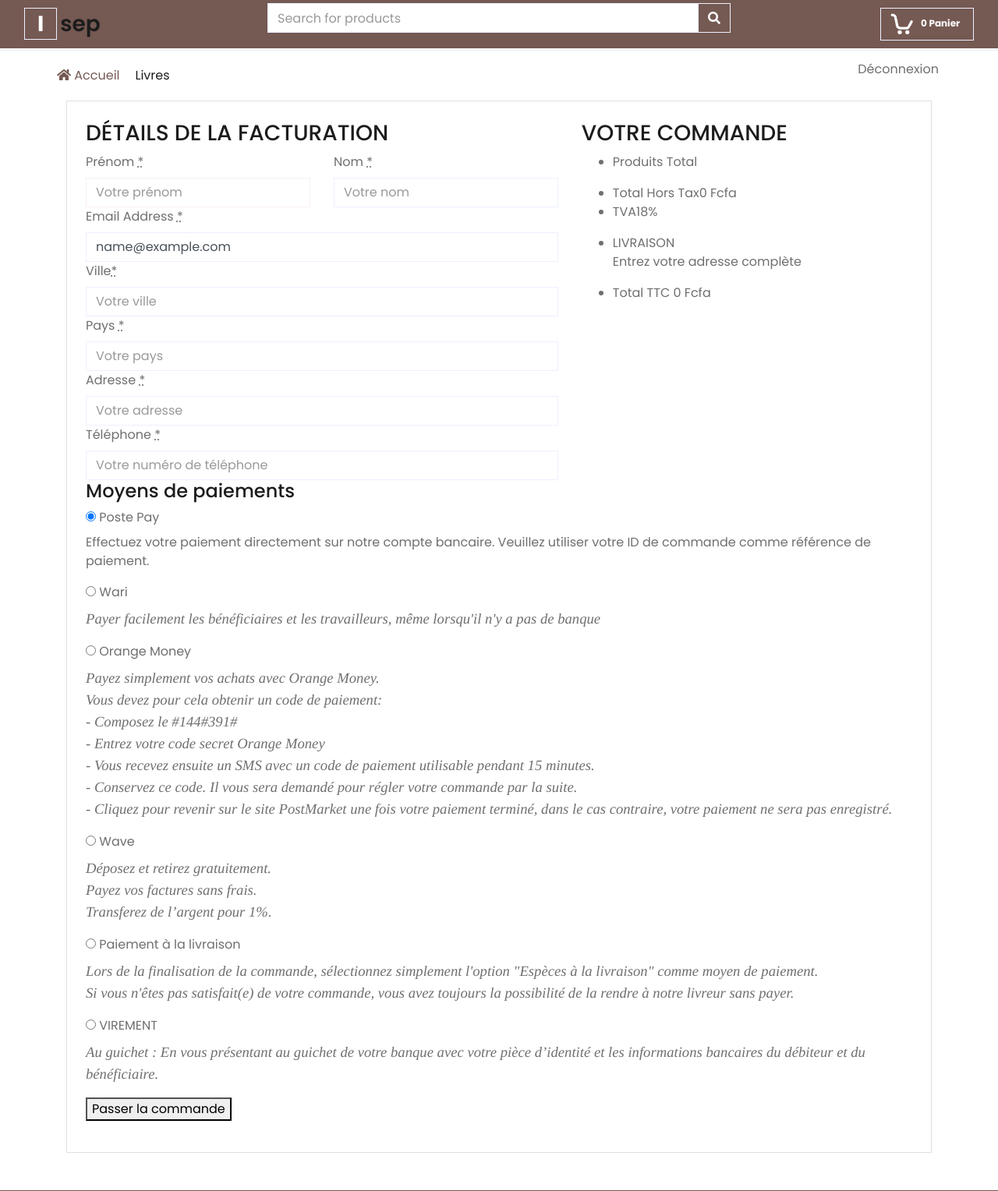
After one commit to BoubacarCISSOKO/newhelp, a Laravel app: page /commande in a window 1280 px wide. The commit adds this page. Shown: the top 1528 px of the page at 78% size. Run offline with Laravel 8, Linux system fonts and the light colour scheme; a user stored in the database is signed in; tables that the repository leaves empty hold one stand-in row (values such as "Sample post"); some libraries are stand-ins or nearby versions.

Commit message:
notification par email et tableau de bord client

```diff
--- a/app/Http/Controllers/Auth/LoginController.php
+++ b/app/Http/Controllers/Auth/LoginController.php
@@ -26,7 +26,7 @@ class LoginController extends Controller
      *
      * @var string
      */
-    protected $redirectTo = RouteServiceProvider::HOME;
+    protected $redirectTo = '/';
 
     /**
      * Create a new controller instance.
--- a/app/Http/Controllers/Auth/RegisterController.php
+++ b/app/Http/Controllers/Auth/RegisterController.php
@@ -29,7 +29,7 @@ class RegisterController extends Controller
      *
      * @var string
      */
-    protected $redirectTo = RouteServiceProvider::HOME;
+    protected $redirectTo = '/';
 
     /**
      * Create a new controller instance.
--- /dev/null
+++ b/app/Http/Controllers/ClientController.php
@@ -0,0 +1,33 @@
+<?php
+
+namespace App\Http\Controllers;
+
+use Illuminate\Http\Request;
+use App\Models\Order;
+use App\Models\Article;
+class ClientController extends Controller
+{
+    //
+    public function index(Request $request)
+    {
+        //
+
+        $orders = $request->user()->orders()->get();
+
+        return view('client.index',compact('orders'), ['user' => $request->user()]);
+    }
+
+    public function update(Request $request)
+    {
+        $user = $request->user();
+        $request->validate([
+            'prenom' => 'required|string|max:255',
+            'nom' => 'required|string|max:255',
+            'email' => 'required|string|max:255|unique:users,email,' . $user->id,
+        ]);
+        $user->update($request->all());
+        return back()->with('info', 'Profil bien modifié');
+    }
+
+
+}
--- /dev/null
+++ b/app/Http/Controllers/OrdersController.php
@@ -0,0 +1,80 @@
+<?php
+
+namespace App\Http\Controllers;
+
+use Illuminate\Http\Request;
+
+use App\Models\Article;
+use App\Models\User;
+use App\Models\Order;
+use Cart;
+use Illuminate\Support\Facades\Hash;
+use Illuminate\Support\Str;
+
+use Notification;
+use App\Notifications\InformationCommande;
+
+class OrdersController extends Controller
+{
+    //
+    public function index()
+    {
+        $products = Article::all();
+        $cartCollection = \Cart::getContent();
+        return view('commande.index', compact('products','cartCollection'));
+    }
+
+    public function store(Request $request)
+    {
+        //
+        $orders = new Order;
+
+        $orders->order_number = 'Commande IsepShop-'.strtoupper(uniqid());
+        $orders->user_id = auth()->user()->id;
+        $orders->grand_total = Cart::getTotal();
+        $orders->item_count = Cart::getTotalQuantity();
+        $orders->payment_status = 0;
+        $orders->payment_method = $request->input('payment_method');
+        $orders->prenom = $request->prenom;
+        $orders->nom = $request->nom;
+        $orders->address = $request->address;
+        $orders->city = $request->city;
+        $orders->country = $request->country;
+        $orders->phone = $request->phone;
+        $orders->status = $request->status;
+
+        if ($request->payment_method=="PostePay") {
+            $orders->status = "processing";
+
+        }elseif ($request->payment_method=="Virement") {
+            $orders->status = "processing";
+
+        }else {
+            $orders->status = "pending";
+        }
+        $orders->save();
+        Cart::clear();
+        Cart::session($request->user())->clear();
+        $user =auth()->user();
+
+        $details = [
+            'greeting' => 'Bonjour ' .auth()->user()->nom. ' '.auth()->user()->prenom,
+            'order_id' => 'votre commande de référence: '.$orders->order_number,
+            'body' => 'Elle a été bien passée',
+            'thanks' => 'Merci davantage!',
+            'actionText' => 'Catalogue ',
+            'actionURL' => url('/')
+        ];
+
+        Notification::send($user, new InformationCommande($details));
+
+        return redirect()->route('commande.confirmation')->with('info', 'Commande bien enrégistrée !');
+    }
+
+    public function confirmation(Request $request)
+    {
+        $products = Article::all();
+        $cartCollection = \Cart::getContent();
+       return view('commande.confirmation', compact('products','cartCollection'));
+    }
+}
--- a/app/Models/User.php
+++ b/app/Models/User.php
@@ -23,6 +23,11 @@ class User extends Authenticatable
         'password',
     ];
 
+
+    public function orders()
+    {
+        return $this->hasMany(Order::class);
+    }
     /**
      * The attributes that should be hidden for serialization.
      *
--- a/resources/views/cart.blade.php
+++ b/resources/views/cart.blade.php
@@ -131,7 +131,7 @@
                             Total: {{ Cart::getTotal() }} fcfa
                             </div>
                             <div class="col-lg-3">
-                                <a href="" class="btn btn-primary">Commander</a>
+                                <a href="{{ route('commande.index') }}" class="btn btn-primary">Commander</a>
                             </div>
                        </div>
                     </div>
--- /dev/null
+++ b/resources/views/commande/index.blade.php
@@ -0,0 +1,191 @@
+@extends('incs.navslider')
+
+@section('content')
+
+
+<div class="checkout-main-area pt-20 pb-120">
+    <div class="container">
+        <div class="checkout-wrap pt-30 card p-4">
+            <form action="{{ route('commande.store') }}" method="POST" enctype="multipart/form-data">
+                    @csrf
+                <div class="row">
+                    <div class="col-lg-7">
+                        <div class="billing-info-wrap mr-50">
+                            <h3>DÉTAILS DE LA FACTURATION</h3>
+
+                                <div class="row">
+                                    <div class="col-lg-6 col-md-6">
+                                        <div class="billing-info mb-20">
+                                            <label>Prénom <abbr class="required" title="required">*</abbr></label>
+                                            <input id="prenom" type="text" class="form-control @error('prenom') is-invalid @enderror" name="prenom" value="{{ old('prenom') }}" placeholder="Votre prénom" required autocomplete="prenom" autofocus>
+                                        </div>
+                                    </div>
+                                    <div class="col-lg-6 col-md-6">
+                                        <div class="billing-info mb-20">
+                                            <label>Nom <abbr class="required" title="required">*</abbr></label>
+                                            <input id="nom" type="text" class="form-control @error('nom') is-invalid @enderror" name="nom" value="{{ old('nom') }}" placeholder="Votre nom" required autocomplete="nom" autofocus>
+                                        </div>
+                                    </div>
+                                    <div class="col-lg-12 col-md-12">
+                                        <div class="billing-info mb-20">
+                                            @if (Route::has('login'))
+                                                @auth
+                                                <label>Email Address <abbr class="required" title="required">*</abbr></label>
+                                                <input id="email" type="email" class="form-control @error('email') is-invalid @enderror" name="email" value="{{ auth()->user()->email }}" placeholder="Votre adresse E-mail" required autocomplete="email">
+                                                @else
+                                                <label>Email Address <abbr class="required" title="required">*</abbr></label>
+                                                <input id="email" type="email" class="form-control @error('email') is-invalid @enderror" name="email" value="{{ old('email') }}" placeholder="Votre adresse E-mail" required autocomplete="email">
+                                                @endauth
+                                            @endif
+                                        </div>
+                                    </div>
+                                    <div class="col-lg-12">
+                                        <div class="billing-info mb-20">
+                                            <label>Ville<abbr class="required" title="required">*</abbr></label>
+                                            <input id="city" type="text" class="form-control @error('city') is-invalid @enderror" name="city" value="{{ old('city') }}" placeholder="Votre ville" required autocomplete="city" autofocus>
+                                        </div>
+                                    </div>
+                                    <div class="col-lg-12">
+                                        <div class="billing-info mb-20">
+                                            <label>Pays <abbr class="required" title="required">*</abbr></label>
+                                            <input id="country" type="text" class="form-control @error('country') is-invalid @enderror" name="country" value="{{ old('country') }}" placeholder="Votre pays" required autocomplete="country" autofocus>
+                                        </div>
+                                    </div>
+                                    <div class="col-lg-12">
+                                        <div class="billing-info mb-20">
+                                            <label>Adresse <abbr class="required" title="required">*</abbr></label>
+                                            <input id="address" type="text" class="form-control @error('address') is-invalid @enderror" name="address" value="{{ old('address') }}" placeholder="Votre adresse" required autocomplete="address" autofocus>
+                                        </div>
+                                    </div>
+                                    <div class="col-lg-12">
+                                        <div class="billing-info mb-20">
+                                            <label>Téléphone <abbr class="required" title="required">*</abbr></label>
+                                            <input id="phone" type="text" class="form-control @error('phone') is-invalid @enderror" name="phone" value="{{ old('phone') }}" placeholder="Votre numéro de téléphone" required autocomplete="phone" autofocus>
+                                        </div>
+                                    </div>
+                                </div>
+                        </div>
+                    </div>
+                    <div class="col-lg-5">
+                        <div class="your-order-area">
+                            <h3>VOTRE COMMANDE</h3>
+                            <div class="your-order-wrap gray-bg-4">
+                                <div class="your-order-info-wrap">
+                                    <div class="your-order-info">
+                                        <ul>
+                                            <li>Produits <span>Total</span></li>
+                                        </ul>
+                                    </div>
+                                    <div class="your-order-middle">
+                                        @foreach($cartCollection as $item)
+                                        <ul>
+                                            <li>{{ $item['name'] }} ({{ $item->quantity }} @if($item->quantity > 1) exemplaires) @else exemplaire) @endif
+                                                <span> {{number_format(\Cart::get($item->id)->getPriceSum()) }} Fcfa <br>
+                                                    {{--<b>With Discount: </b>{{ \Cart::get($item->id)->getPriceSumWithConditions() }} Fcfa--}} </span>
+                                            </li>
+
+                                        </ul>
+                                        @endforeach
+                                    </div>
+                                    <div class="your-order-info order-subtotal">
+                                        <ul>
+                                            <li>Total Hors Tax<span>{{number_format(\Cart::getTotal()) }} Fcfa  </span></li>
+                                            <li>TVA<span>18%</span></li>
+                                        </ul>
+                                    </div>
+                                    <div class="your-order-info order-shipping">
+                                        <ul>
+                                            <li>LIVRAISON <p>Entrez votre adresse complète </p>
+                                            </li>
+                                        </ul>
+                                    </div>
+                                    <div class="your-order-info order-total">
+                                        <ul>
+                                            <li>Total TTC <span>{{number_format(\Cart::getTotal()) }} Fcfa </span></li>
+                                        </ul>
+                                    </div>
+
+                                </div>
+                            </div>
+
+                        </div>
+                    </div>
+                </div>
+                <div class="row">
+                    <div class="col-lg-12">
+                        <div class="payment-method">
+                            <h4 class="grand-totall-title">Moyens de paiements</span></h4>
+
+
+                            <div class="pay-top sin-payment">
+                                <input id="payment_method_1" class="input-radio" type="radio" value="PostePay" checked="checked" name="payment_method">
+                                <label for="payment_method_1"> Poste Pay </label>
+                                <div class="payment-box payment_method_bacs">
+                                    <p>Effectuez votre paiement directement sur notre compte bancaire. Veuillez utiliser votre ID de commande comme référence de paiement.</p>
+                                </div>
+                            </div>
+                            <div class="pay-top sin-payment">
+                                <input id="payment-method-2" class="input-radio" type="radio" value="Wari" name="payment_method">
+                                <label for="payment-method-2">Wari</label>
+                                <div class="payment-box payment_method_bacs">
+                                    <p style="font-family: times, serif; font-size:14pt; font-style:italic">
+                                        Payer facilement les bénéficiaires et les travailleurs, même lorsqu'il n'y a pas de banque
+                                    </p>
+                                </div>
+                            </div>
+                            <div class="pay-top sin-payment">
+                                <input id="payment-method-3" class="input-radio" type="radio" value="OrangeMoney" name="payment_method">
+                                <label for="payment-method-3">Orange Money</label>
+                                <div class="payment-box payment_method_bacs">
+                                    <p style="font-family: times, serif; font-size:14pt; font-style:italic">Payez simplement vos achats avec Orange Money. <br>
+                                        Vous devez pour cela obtenir un code de paiement: <br>
+                                        - Composez le #144#391# <br>
+                                        - Entrez votre code secret Orange Money <br>
+                                        - Vous recevez ensuite un SMS avec un code de paiement utilisable pendant 15 minutes. <br>
+                                        - Conservez ce code. Il vous sera demandé pour régler votre commande par la suite. <br>
+                                        - Cliquez pour revenir sur le site PostMarket une fois votre paiement terminé, dans le cas contraire, votre paiement ne sera pas enregistré.
+                                    </p>
+                                </div>
+                            </div>
+                            <div class="pay-top sin-payment">
+                                <input id="payment-method-3" class="input-radio" type="radio" value="Wave" name="payment_method">
+                                <label for="payment-method-3"> Wave</label>
+                                <div class="payment-box payment_method_bacs">
+                                    <p style="font-family: times, serif; font-size:14pt; font-style:italic">
+                                    Déposez et retirez gratuitement. <br>
+                                    Payez vos factures sans frais. <br>
+                                    Transferez de l’argent pour 1%.
+                                    </p>
+                                </div>
+                            </div>
+                            <div class="pay-top sin-payment">
+                                <input id="payment-method-3" class="input-radio" type="radio" value="PaiementALaLivraison" name="payment_method">
+                                <label for="payment-method-3">Paiement à la livraison</label>
+                                <div class="payment-box payment_method_bacs">
+                                    <p style="font-family: times, serif; font-size:14pt; font-style:italic">
+                                    Lors de la finalisation de la commande, sélectionnez simplement l'option "Espèces à la livraison" comme moyen de paiement. <br>
+                                    Si vous n'êtes pas satisfait(e) de votre commande, vous avez toujours la possibilité de la rendre à notre livreur sans payer.
+                                    </p>
+                                </div>
+                            </div>
+                            <div class="pay-top sin-payment sin-payment-3">
+                                <input id="payment-method-4" class="input-radio" type="radio" value="Virement" name="payment_method">
+                                <label for="payment-method-4">VIREMENT</label>
+                                <div class="payment-box payment_method_bacs">
+                                    <p style="font-family: times, serif; font-size:14pt; font-style:italic">
+                                    Au guichet : En vous présentant au guichet de votre banque avec votre pièce d’identité et les informations bancaires du débiteur et du bénéficiaire.
+                                    </p>
+                                </div>
+                            </div>
+                        </div>
+
+                        <div class="Place-order">
+                                <button type="submit" class="button bg-mody"> Passer la commande</button>
+                            </div>
+                    </div>
+                </div>
+            </form>
+        </div>
+    </div>
+</div>
+@endsection
--- a/routes/web.php
+++ b/routes/web.php
@@ -2,6 +2,8 @@
 
 use Illuminate\Support\Facades\Route;
 
+use App\Http\Controllers\OrdersController;
+use App\Http\Controllers\ClientController;
 /*
 |--------------------------------------------------------------------------
 | Web Routes
@@ -63,3 +65,18 @@ Route::post('cart', [App\Http\Controllers\CartController::class, 'addToCart'])->
 Route::post('update-cart', [App\Http\Controllers\CartController::class, 'updateCart'])->name('cart.update');
 Route::post('remove', [App\Http\Controllers\CartController::class, 'removeCart'])->name('cart.remove');
 Route::post('clear', [App\Http\Controllers\CartController::class, 'clearAllCart'])->name('cart.clear');
+
+
+//commande
+Route::middleware('auth')->group(function () {
+    Route::get('/commande', [OrdersController::class,'index'])->name('commande.index');
+    Route::post('commande/ajouter', [OrdersController::class,'store'])->name('commande.store');
+    Route::get('commande/confirmation', [OrdersController::class,'confirmation'])->name('commande.confirmation');
+});
+
+//client
+Route::middleware('auth')->group(function () {
+    Route::name('client')->get('compte', [ClientController::class, 'index' ]);
+    Route::name('client.pdf')->get('client/pdf', [ClientController::class, 'pdf' ]);
+    Route::name('client.update')->put('compte', [ClientController::class, 'update' ]);
+});
```
Also changed, not shown: app/Models/Order.php (added, +23 -0 lines), app/Notifications/InformationCommande.php (added, +65 -0 lines), resources/views/client/index.blade.php (added, +193 -0 lines), resources/views/commande/confirmation.blade.php (added, +44 -0 lines), database/migrations/2022_10_17_163050_create_orders_table.php (added), database/migrations/2022_10_17_190911_create_notifications_table.php (added).
